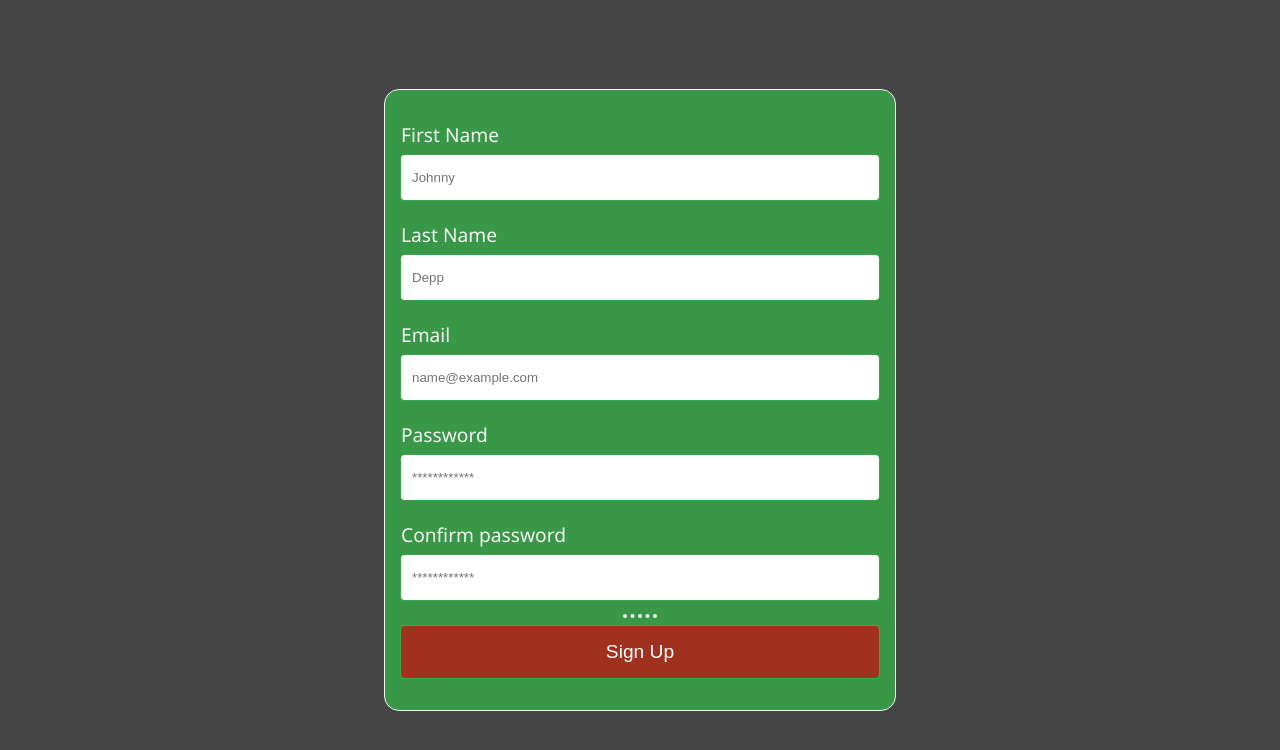
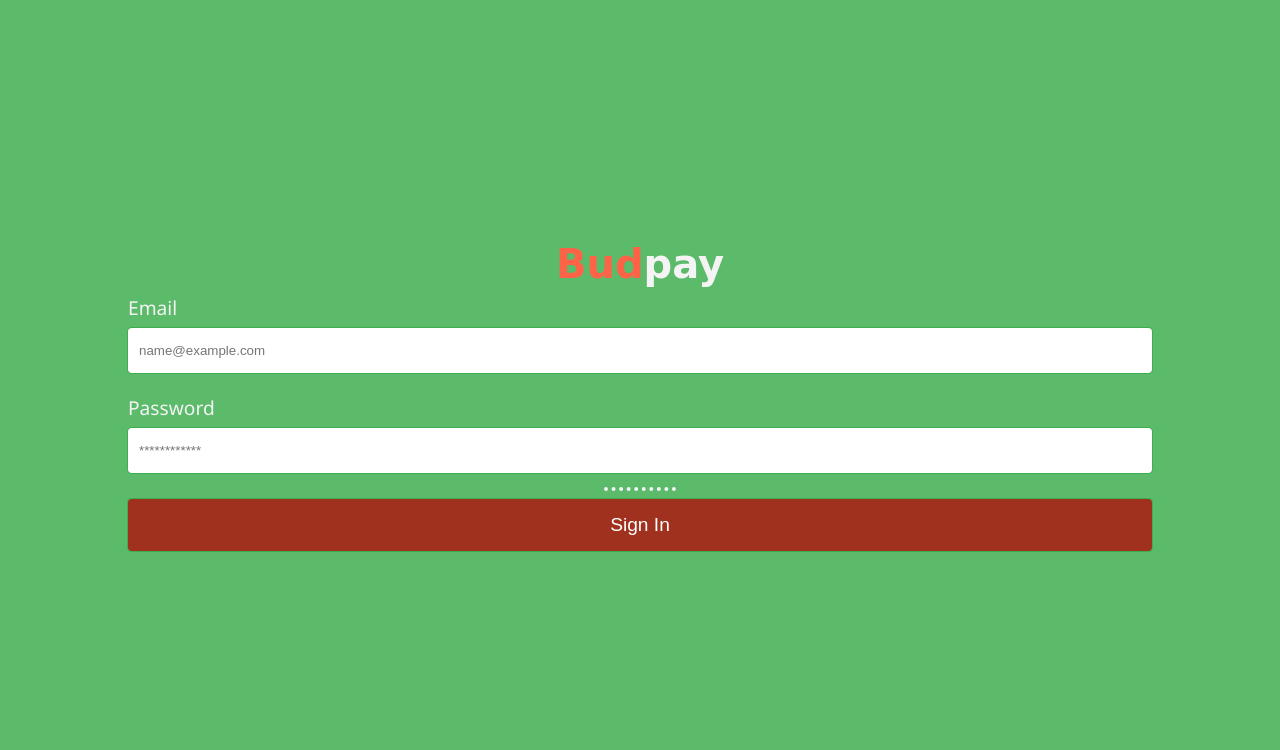
Before and after one commit to jeebulla/Forms, a plain HTML site: page signIn.html in a window 1280 px wide. Drawn offline with Linux system fonts and the light colour scheme.

Commit message:
modified stylesheet

```diff
--- a/main.js
+++ b/main.js
@@ -5,13 +5,15 @@ function signUp(e) {
   let firstName = document.getElementById("fname").value;
   let lastName = document.getElementById("lname").value;
   let email = document.getElementById("email").value;
-  //   let username = document.getElementById("username").value;
+  let password = document.getElementById("password").value;
+  let confirmPassword = document.getElementById("confirm").value;
 
   let newUser = {
     firstName: firstName,
     lastName: lastName,
     email: email,
-    // username: username,
+    password: password,
+    confirmPassword: confirmPassword,
   };
 
   database.push(newUser);
--- a/signIn.html
+++ b/signIn.html
@@ -8,16 +8,8 @@
   </head>
   <body>
     <main class="main">
-      <form
-        action="./signIn.html"
-        id="form"
-        class="signup"
-        onsubmit="signUp(event)"
-      >
-        <label for="fname">First Name</label>
-        <input type="text" name="fname" id="fname" placeholder="Johnny" />
-        <label for="fname">Last Name</label>
-        <input type="text" name="lname" id="lname" placeholder="Depp" />
+      <h3><span>Bud</span>pay</h3>
+      <form id="form" class="signup sign-in">
         <label for="fname">Email</label>
         <input
           type="text"
@@ -32,17 +24,10 @@
           id="password"
           placeholder="************"
         />
-        <label for="fname">Confirm password</label>
-        <input
-          type="password"
-          name="password"
-          id="password"
-          placeholder="************"
-        />
         <hr />
         <input
           type="submit"
-          value="Sign Up"
+          value="Sign In"
           id="submit"
           class="submit"
           onclick="signUp()"
--- a/style.css
+++ b/style.css
@@ -6,7 +6,7 @@
 
 body {
   height: 100vh;
-  background-color: #444;
+  background: #36ac4ad0;
   font-family: "Segoe UI", Tahoma, Geneva, Verdana, sans-serif;
   font-size: 1.2rem;
   color: #f4f4f4;
@@ -14,15 +14,23 @@ body {
   justify-content: center;
   align-items: center;
 }
-
+h3 {
+  font-family: cursive;
+  text-align: center;
+  font-size: 2.5rem;
+}
+span {
+  color: #ff6347;
+  text-align: center;
+}
 .main {
-  width: 40%;
-  border: 1px solid;
+  width: 100%;
   border-radius: 15px;
-  background: #36ac4ad0;
 }
 .signup {
-  padding: 1.5rem 1rem;
+  width: 80%;
+  margin: 0 auto;
+  border-radius: 0.5rem;
 }
 .signup label {
   display: block;
@@ -43,7 +51,7 @@ body {
   font-size: 1.2rem;
 }
 .signup input:hover {
-  border-bottom: 3px solid #444;
+  border-bottom: 3px solid #ff6347;
   border-radius: 0.2rem;
 }
 .signup .submit:hover {
```
Also changed, not shown: index.html (+4 -3 lines).
